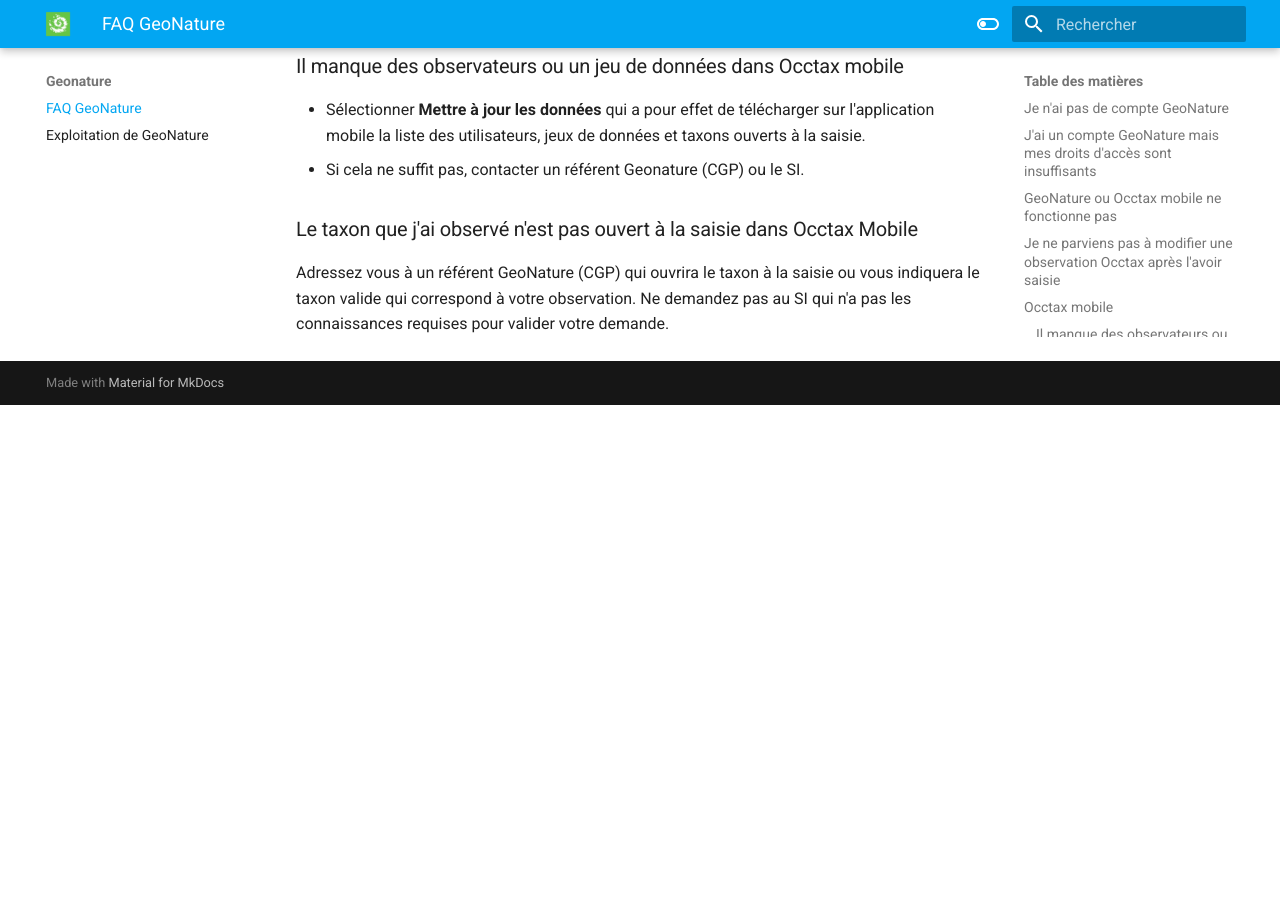
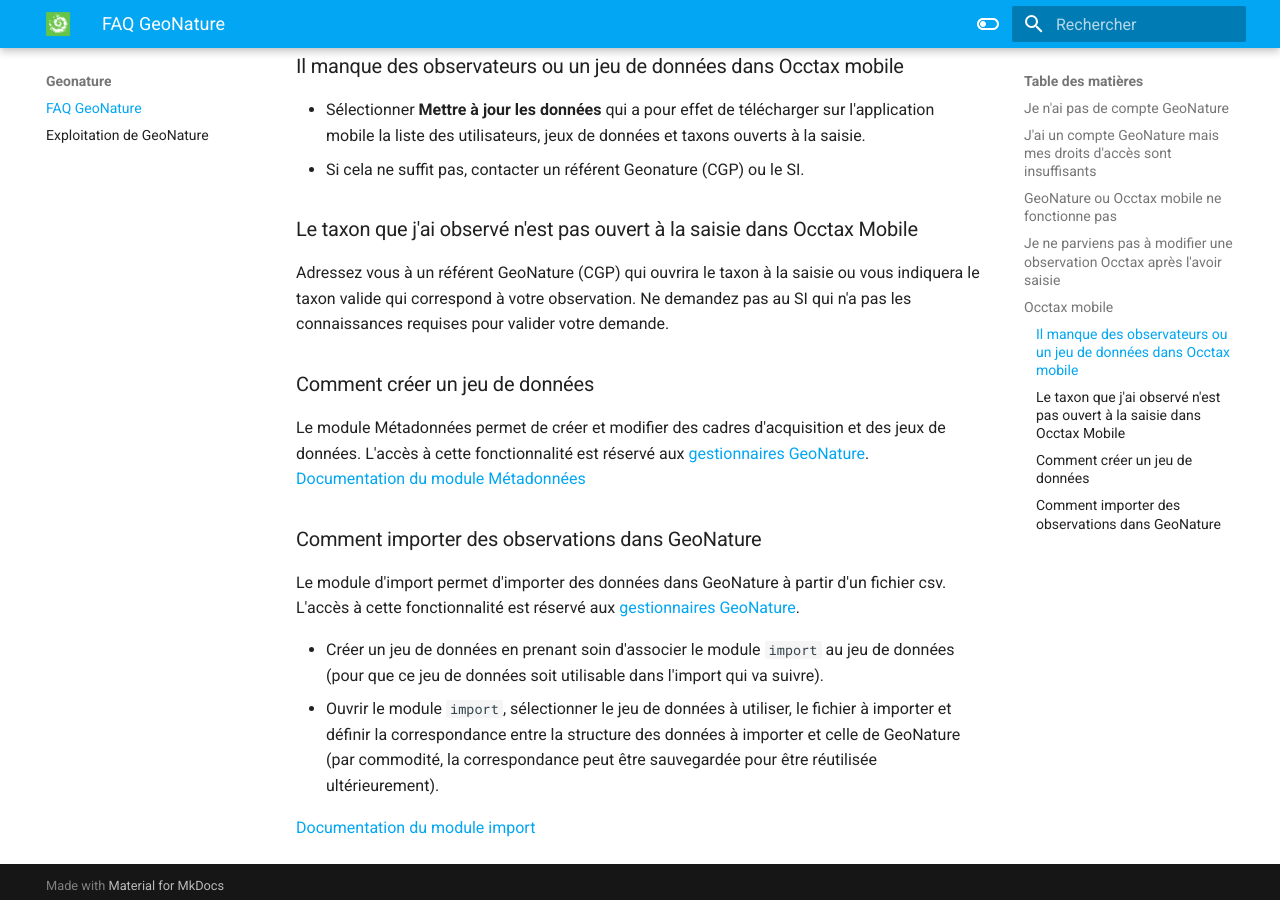
Before and after one commit to PnMercantour/faq, an MkDocs documentation site: the page built from docs/geonature/README.md, in a window 1280 px wide and 900 px high, scrolled down 1621 px. Built offline with MkDocs 1.6.1 and Material for MkDocs 9.7.7, drawn with Linux system fonts in a browser that asks for light colours; before the commit the page ends 2026 px from its top, so only the background shows below that.

Commit message:
geonature- module  import

```diff
--- a/docs/geonature/README.md
+++ b/docs/geonature/README.md
@@ -42,3 +42,17 @@
 ### Le taxon que j'ai observé n'est pas ouvert à la saisie dans Occtax Mobile
 
 Adressez vous à un référent GeoNature (CGP) qui ouvrira le taxon à la saisie ou vous indiquera le taxon valide qui correspond à votre observation. Ne demandez pas au SI qui n'a pas les connaissances requises pour valider votre demande.
+
+### Comment créer un jeu de données
+
+Le module Métadonnées permet de créer et modifier des cadres d'acquisition et des jeux de données. L'accès à cette fonctionnalité est réservé aux [gestionnaires GeoNature](exploitation.md#gestionnaires).
+[Documentation du module Métadonnées](https://docs.geonature.fr/user-manual.html#metadonnees)
+
+### Comment importer des observations dans GeoNature
+
+Le module d'import permet d'importer des données dans GeoNature à partir d'un fichier csv. L'accès à cette fonctionnalité est réservé aux [gestionnaires GeoNature](exploitation.md#gestionnaires).
+
+- Créer un jeu de données en prenant soin d'associer le module `import` au jeu de données (pour que ce jeu de données soit utilisable dans l'import qui va suivre).
+- Ouvrir le module `import`, sélectionner le jeu de données à utiliser, le fichier à importer et définir la correspondance entre la structure des données à importer et celle de GeoNature (par commodité, la correspondance peut être sauvegardée pour être réutilisée ultérieurement).
+
+[Documentation du module import](https://github.com/PnX-SI/gn_module_import/tree/master?tab=readme-ov-file#utilisation-du-module-dimports)
```
Also changed, not shown: README.md (+4 -36 lines).
